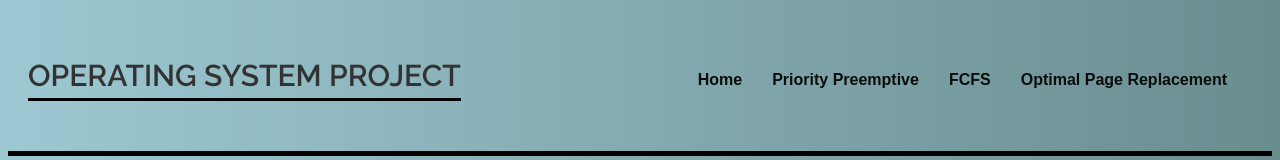
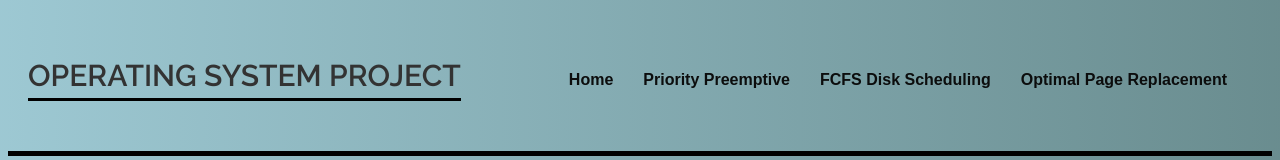
Before and after one commit to VedanshKamdar/OS_Algorithms, a plain HTML site: page algorithm2.html in a window 1280 px wide. Shown: the top 160 px of the page. Drawn offline with Linux system fonts and the light colour scheme.

Commit message:
made changes

```diff
--- a/algorithm2.html
+++ b/algorithm2.html
@@ -15,7 +15,7 @@
       <ul class="nav-links">
         <li><a href="main.html" target="_blank">Home</a></li>
         <li><a href="algorithm1.html" target="_blank">Priority Preemptive</a></li>
-        <li><a href="algorithm3.html" target="_blank">FCFS</a></li>
+        <li><a href="algorithm3.html" target="_blank">FCFS Disk Scheduling</a></li>
         <li><a href="algorithm4.html" target="_blank">Optimal Page Replacement</a></li>
       </ul>
     </nav>
```
Also changed, not shown: main.html (+1 -1 lines).
